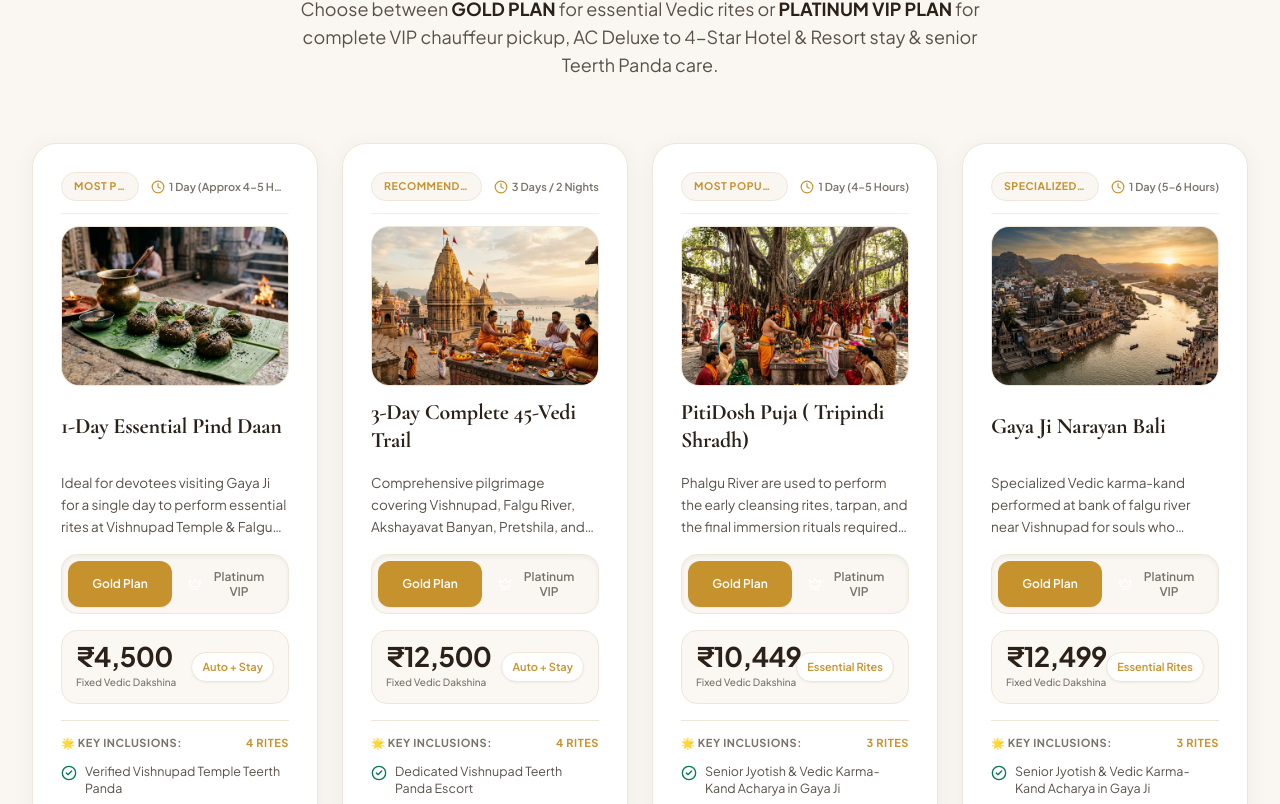
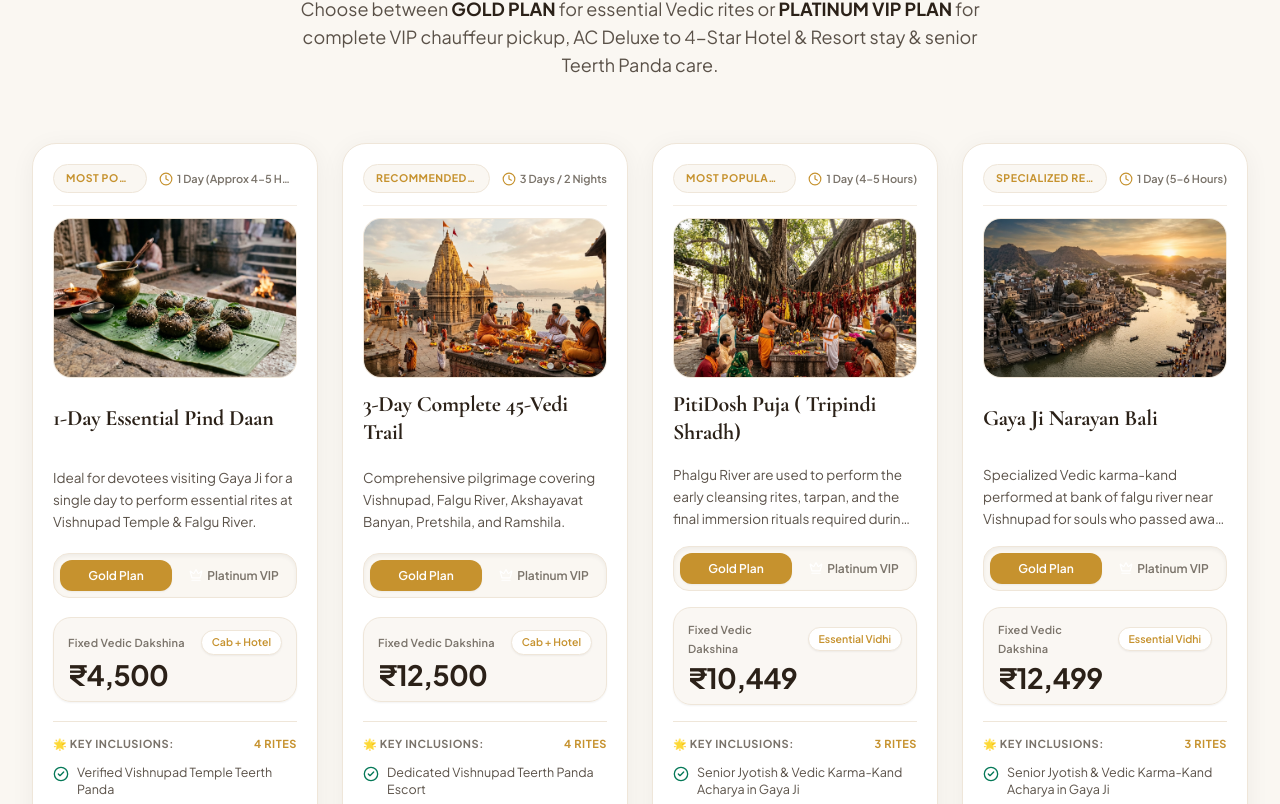
Before and after one commit to Sandeepchetna/pinddaan, a Next.js app: page / in a window 1280 px wide. Shown: the part 4156-4960 px from the top of the page. Built offline with nearby package versions, Linux system fonts and the light colour scheme; no server answers; the database is empty.

Commit message:
fix(packages): resolve price and badge overlap in PackageCard layout

```diff
--- a/src/components/packages/PackageCard.tsx
+++ b/src/components/packages/PackageCard.tsx
@@ -36,18 +36,18 @@ export default function PackageCard({ pkg, defaultTier = 'GOLD' }: PackageCardPr
   const inclusionsText = isPlatinum && pkg.goldInclusions ? pkg.goldInclusions : pkg.inclusions;
   const inclusionsList = inclusionsText ? inclusionsText.split('\n').filter(Boolean) : [];
 
-  // Accurate, non-wrapping badge beside price
+  // Accurate, concise badge beside price
   const getPriceBadge = () => {
     const s = ((pkg.slug || '') + ' ' + (pkg.title || '')).toLowerCase();
     const is3Day = s.includes('3-day') || s.includes('3 day');
     const is1Day = s.includes('1-day') || s.includes('1 day');
 
     if (isPlatinum) {
-      if (is3Day || is1Day) return 'VIP Cab + Stay';
+      if (is3Day || is1Day) return 'VIP Cab + Hotel';
       return 'VIP Vidhi';
     } else {
-      if (is3Day || is1Day) return 'Auto + Stay';
-      return 'Essential Rites';
+      if (is3Day || is1Day) return 'Cab + Hotel';
+      return 'Essential Vidhi';
     }
   };
 
@@ -66,7 +66,7 @@ export default function PackageCard({ pkg, defaultTier = 'GOLD' }: PackageCardPr
 
   return (
     <div
-      className={`group bg-white rounded-[24px] p-5 sm:p-7 border transition-all duration-300 flex flex-col justify-between relative ${
+      className={`group bg-white rounded-[24px] p-5 sm:p-6 lg:p-5 xl:p-6.5 border transition-all duration-300 flex flex-col justify-between relative ${
         isPlatinum
           ? 'border-2 border-[#C6922E] shadow-[0_12px_36px_rgba(198,146,46,0.14)] bg-gradient-to-b from-[#FAF7F2]/80 via-white to-[#FAF7F2]/40'
           : 'border-[#EFE6D9] shadow-[0_4px_24px_rgba(43,33,24,0.05)] hover:shadow-[0_12px_32px_rgba(43,33,24,0.10)] hover:border-[#C6922E]/50 hover:-translate-y-1'
@@ -150,19 +150,19 @@ export default function PackageCard({ pkg, defaultTier = 'GOLD' }: PackageCardPr
           </button>
         </div>
 
-        {/* 4. Price Section */}
-        <div className="py-3 px-3.5 rounded-[16px] bg-[#FAF7F2]/80 border border-[#EFE6D9] flex items-center justify-between gap-2">
-          <div className="min-w-0">
-            <div className="text-2xl sm:text-[27px] font-body font-extrabold text-[#2B2118] tracking-tight leading-none mb-1">
-              ₹{price.toLocaleString('en-IN')}
-            </div>
-            <span className="text-[10px] font-body text-[#7A736A] font-medium block whitespace-nowrap">
+        {/* 4. Price Section - Zero-Overlap Multi-Row Luxury Layout */}
+        <div className="py-3 px-3.5 rounded-[18px] bg-[#FAF7F2]/90 border border-[#EFE6D9] space-y-1.5 shadow-sm">
+          <div className="flex items-center justify-between gap-2">
+            <span className="text-[11px] font-body text-[#7A736A] font-semibold tracking-wide">
               Fixed Vedic Dakshina
             </span>
+            <span className="text-[10.5px] font-body font-semibold text-[#C6922E] bg-white border border-[#EFE6D9] px-2.5 py-0.5 rounded-full shadow-sm whitespace-nowrap shrink-0">
+              {getPriceBadge()}
+            </span>
           </div>
-          <span className="text-[11px] font-body font-semibold text-[#C6922E] bg-white border border-[#EFE6D9] px-2.5 py-1 rounded-full shadow-sm whitespace-nowrap shrink-0">
-            {getPriceBadge()}
-          </span>
+          <div className="text-2xl sm:text-[28px] font-body font-extrabold text-[#2B2118] tracking-tight leading-none whitespace-nowrap">
+            ₹{price.toLocaleString('en-IN')}
+          </div>
         </div>
 
         {/* 5. Inclusions List (Even Height & Clear Checkmarks) */}
```
